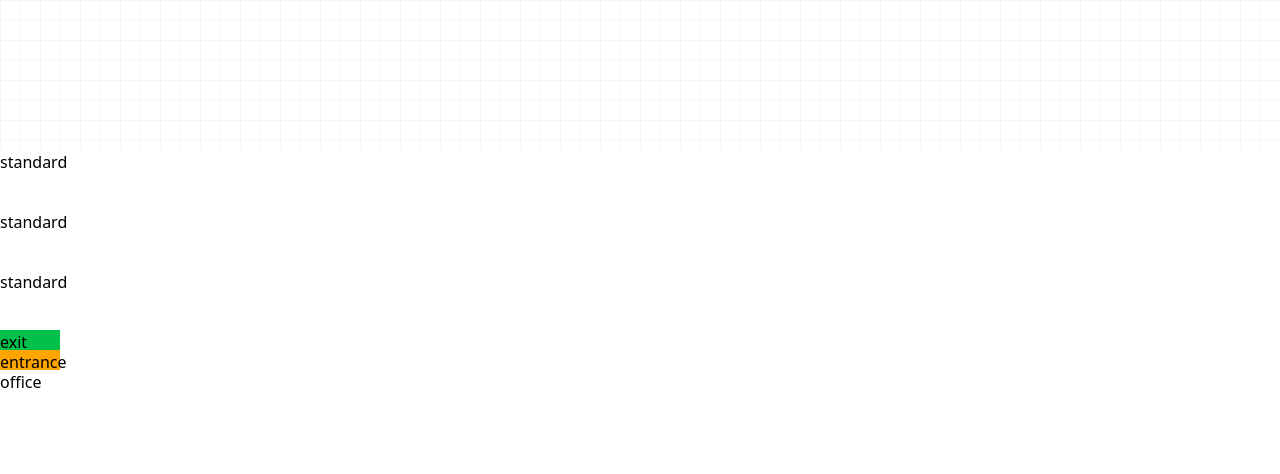
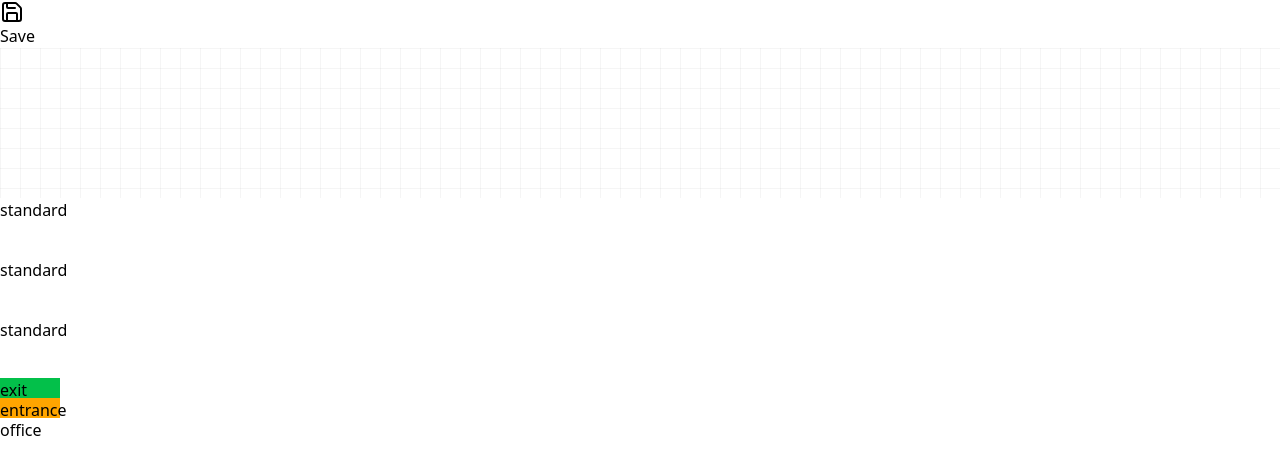
Before and after one commit to saphalpdyl/Parkrr, a React (Vite) app in the folder client/: page /editor in a window 1280 px wide. Shown: the top 474 px of the page. Built offline with nearby package versions, Linux system fonts and the light colour scheme.

Commit message:
add: added a Save button changes: Changes y axis values to z axis values to conform to Three.js coordinate system

```diff
--- a/client/package.json
+++ b/client/package.json
@@ -15,6 +15,7 @@
     "@dnd-kit/utilities": "^3.2.2",
     "@react-spring/three": "^9.7.3",
     "@react-three/fiber": "^8.16.8",
+    "lucide-react": "^0.407.0",
     "react": "^18.3.1",
     "react-dom": "^18.3.1",
     "react-router-dom": "^6.24.1",
--- a/client/src/routes/editor/ParkingSpaceEditorPage.tsx
+++ b/client/src/routes/editor/ParkingSpaceEditorPage.tsx
@@ -11,20 +11,33 @@ import {
   createSnapModifier,
   restrictToParentElement,
 } from "@dnd-kit/modifiers";
-import type { Position, EditorItem } from "./types";
+import type { EditorItem } from "./types";
 import DraggableItem from "./components/DraggableItem";
 import EditorSidebar from "./components/EditorSidebar";
 import BackgroundGrid from "./components/BackgroundGrid";
+import { Organization, OtherObject, ParkingSpace } from "../../types/parking";
+import { itemSizes } from "./constants";
 
 const DragAndDropPage = () => {
   const [items, setItems] = useState<EditorItem[]>([
-    { category: "space", id: Math.random().toString(36).slice(2), spaceType: "standard"},
-    { category: "space", id: Math.random().toString(36).slice(2), spaceType: "standard"},
-    { category: "space", id: Math.random().toString(36).slice(2), spaceType: "standard"},
-    { category: "exit", id: Math.random().toString(36).slice(2)},
-    { category: "entrance", id: Math.random().toString(36).slice(2)},
-    { category: "office", id: Math.random().toString(36).slice(2)},
-
+    {
+      category: "space",
+      id: Math.random().toString(36).slice(2),
+      spaceType: "standard",
+    },
+    {
+      category: "space",
+      id: Math.random().toString(36).slice(2),
+      spaceType: "standard",
+    },
+    {
+      category: "space",
+      id: Math.random().toString(36).slice(2),
+      spaceType: "standard",
+    },
+    { category: "exit", id: Math.random().toString(36).slice(2) },
+    { category: "entrance", id: Math.random().toString(36).slice(2) },
+    { category: "office", id: Math.random().toString(36).slice(2) },
   ]);
   const [activeId, setActiveId] = useState<string | null>(null);
   const [collidingId, setCollidingId] = useState<string | null>(null);
@@ -36,16 +49,21 @@ const DragAndDropPage = () => {
   const handleDragEnd = (event: DragEndEvent) => {
     const { active, delta } = event;
 
-    setItems(prev => {
-      return prev.map(item => item.id === active.id ? {
-        ...item,
-        position: {
-          x: ( item.position?.x || 0 )+ delta.x,
-          y: ( item.position?.y || 0 ) + delta.y,
-          z: 0,
-        }
-      } : item )
-    })
+    setItems((prev) => {
+      return prev.map((item) =>
+        item.id === active.id
+          ? {
+              ...item,
+              position: {
+                // Y is the axis pointing out of the screen for Three.js
+                x: (item.position?.x || 0) + delta.x,
+                z: (item.position?.y || 0) + delta.y,
+                y: 0,
+              },
+            }
+          : item,
+      );
+    });
 
     setActiveId(null);
     setCollidingId(null);
@@ -63,9 +81,74 @@ const DragAndDropPage = () => {
   const gridSize = 20;
   const gridSnapModifier = createSnapModifier(gridSize);
 
+  function handleSave() {
+    const org: Organization = {
+      name: "Saphal Parking Pvt. Ltd.",
+      lots: [
+        {
+          floors: [
+            {
+              floorPrefix: "A",
+              spaces: items
+                .filter((item) => item.category === "space")
+                .map<ParkingSpace>((item) => ({
+                  ...item,
+                  type: "standard",
+                  position: item.position ? {x: item?.position?.x / 20, y: 0, z: item?.position?.z / 20} : { x: 0, y: 0, z: 0 } ,
+                  rotation: { x: 0, y: 0, z: 0 },
+                  occupied: false,
+                })),
+              entrances: items
+                .filter((item) => item.category === "entrance")
+                .map<OtherObject>((item) => ({
+                  id: item.id,
+                  position: item?.position || { x: 0, y: 0, z: 0 },
+                  rotation: { x: 0, y: 0, z: 0 },
+                  color: itemSizes["entrance"].color,
+                  args: [
+                    itemSizes["entrance"].height,
+                    0.1,
+                    itemSizes["entrance"].width,
+                  ],
+                })),
+              exits: items
+                .filter((item) => item.category === "exit")
+                .map<OtherObject>((item) => ({
+                  id: item.id,
+                  position: item?.position || { x: 0, y: 0, z: 0 },
+                  rotation: { x: 0, y: 0, z: 0 },
+                  color: itemSizes["exit"].color,
+                  args: [
+                    itemSizes["exit"].height,
+                    0.1,
+                    itemSizes["exit"].width,
+                  ],
+                })),
+              offices: items
+                .filter((item) => item.category === "office")
+                .map<OtherObject>((item) => ({
+                  id: item.id,
+                  position: item?.position || { x: 0, y: 0, z: 0 },
+                  rotation: { x: 0, y: 0, z: 0 },
+                  color: itemSizes["office"].color,
+                  args: [
+                    itemSizes["office"].height,
+                    0.1,
+                    itemSizes["office"].width,
+                  ],
+                })),
+            },
+          ],
+        },
+      ],
+    };
+
+    console.log(org.lots[0].floors);
+  }
+
   return (
     <div className="relative flex h-screen w-screen items-center overflow-hidden">
-      <EditorSidebar />
+      <EditorSidebar onSave={handleSave} />
       <BackgroundGrid gridSize={gridSize} />
       <DndContext
         onDragStart={handleDragStart}
@@ -79,7 +162,10 @@ const DragAndDropPage = () => {
             <DraggableItem
               key={item.id}
               item={item}
-              position={items.filter(currentItem => currentItem.id === item.id)[0]?.position || {x: 0, y: 0}}
+              position={
+                items.filter((currentItem) => currentItem.id === item.id)[0]
+                  ?.position || { x: 0, z: 0 }
+              }
               isColliding={item.id === collidingId}
               hide={item.id === activeId}
             />
--- a/client/src/routes/editor/components/DraggableItem.tsx
+++ b/client/src/routes/editor/components/DraggableItem.tsx
@@ -1,37 +1,7 @@
-import type { DraggableItemProps, ParkingItemCategory } from "../types";
+import type { DraggableItemProps } from "../types";
 import { useDraggable, useDroppable } from "@dnd-kit/core";
 import { CSS } from "@dnd-kit/utilities";
-
-interface ItemSize {
-  height: number;
-  width: number;
-  color: string;
-}
-
-const SIZE_FACTOR = 20;
-
-const itemSizes : Record<ParkingItemCategory, ItemSize> = {
-  "space" : {
-    height: 3,
-    width: 5,
-    color: "#ffffff"
-  },
-  "entrance" : {
-    height: 1,
-    width: 3,
-    color: "#ffa500"
-  },
-  "exit" : {
-    height: 1,
-    width: 3,
-    color: "#03c04a"
-  },
-  "office" : {
-    height: 5,
-    width: 5,
-    color: "#fff0"
-  }
-}
+import { itemSizes, SIZE_FACTOR } from "../constants";
 
 const DraggableItem: React.FC<DraggableItemProps> = ({
   item,
@@ -59,7 +29,7 @@ const DraggableItem: React.FC<DraggableItemProps> = ({
       style={{
         transform: CSS.Translate.toString(transform),
         left: position.x,
-        top: position.y,
+        top: position.z,
         height: `${itemSizes[item.category].height * SIZE_FACTOR}px`,
         width: `${itemSizes[item.category].width * SIZE_FACTOR}px`,
         backgroundColor: itemSizes[item.category].color,
--- a/client/src/routes/editor/components/EditorSidebar.tsx
+++ b/client/src/routes/editor/components/EditorSidebar.tsx
@@ -1,8 +1,23 @@
-type EditorSidebarProps = {};
+import { Save } from "lucide-react";
 
-const EditorSidebar = ({}: EditorSidebarProps) => {
+type EditorSidebarProps = {
+  onSave: () => void;
+};
+
+const EditorSidebar = ({
+  onSave,
+}: EditorSidebarProps) => {
   return (
-    <div className="fixed left-0 z-20 h-1/2 w-16 rounded-e-xl bg-gray-100 shadow-md transition-all hover:w-24 border-e-2 border-y-2 border-slate-600"></div>
+    <div className="fixed left-0 z-20 h-1/2 w-16 rounded-e-xl bg-gray-100 shadow-md transition-all hover:w-24 border-e-2 border-y-2 border-slate-600 flex flex-col items-center py-3">
+      <div className="flex flex-col gap-1 items-center">
+        <div
+          onClick={onSave}
+          className="p-2 rounded-lg bg-blue-500 cursor-pointer hover:bg-blue-600">
+          <Save className="text-white" />
+        </div>
+        <span className="font-light text-xs">Save</span>
+      </div>
+    </div>
   );
 };
 export default EditorSidebar;
--- /dev/null
+++ b/client/src/routes/editor/constants/index.ts
@@ -0,0 +1,26 @@
+import { ItemSize, ParkingItemCategory } from "../types";
+
+export const SIZE_FACTOR = 20;
+
+export const itemSizes : Record<ParkingItemCategory, ItemSize> = {
+  "space" : {
+    height: 3,
+    width: 5,
+    color: "#ffffff"
+  },
+  "entrance" : {
+    height: 1,
+    width: 3,
+    color: "#ffa500"
+  },
+  "exit" : {
+    height: 1,
+    width: 3,
+    color: "#03c04a"
+  },
+  "office" : {
+    height: 5,
+    width: 5,
+    color: "#fff0"
+  }
+}
--- a/client/src/types/parking.d.ts
+++ b/client/src/types/parking.d.ts
@@ -31,7 +31,7 @@ export interface ParkingFloor {
   spaces: ParkingSpaces[];
   entrances?: OtherObject[];
   exits?: OtherObject[];
-  Office?: OtherObject[];
+  offices?: OtherObject[];
 }
 
 export interface ParkingLot {
```
Also changed, not shown: client/src/routes/editor/types/index.d.ts (+7 -1 lines), 1 other file (tests, documents, lock files or other folders).
